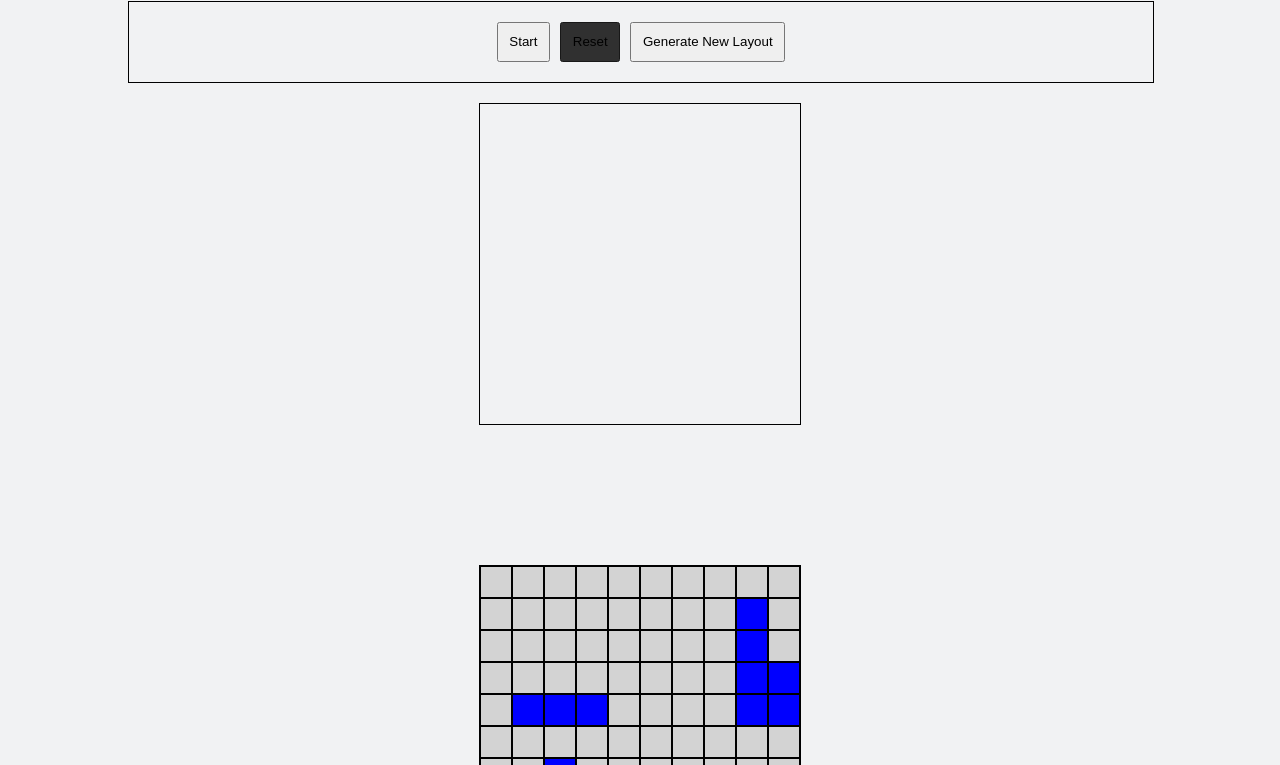
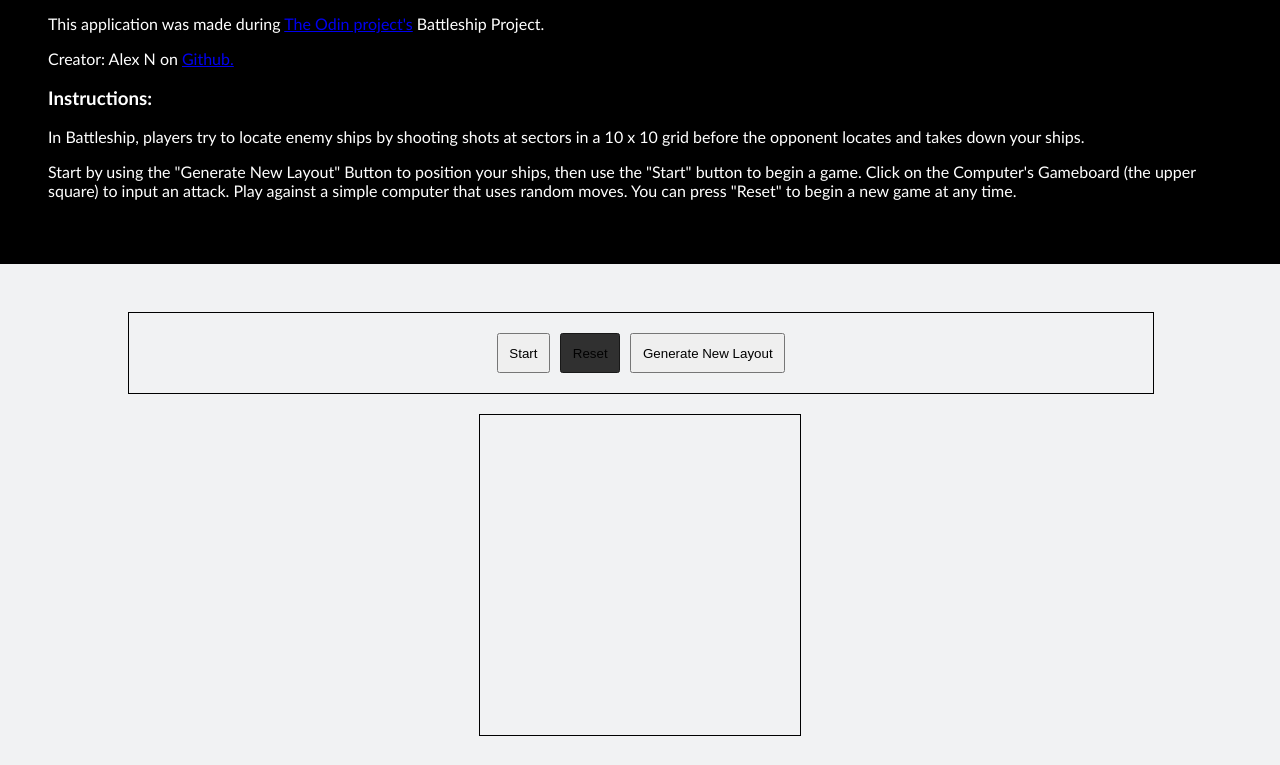
Before and after one commit to Neo319/project-battleship, a website with bundled scripts: page index.html in a window 1280 px wide. Shown: the part 116-881 px from the top of the page. Built offline with nearby package versions, Linux system fonts and the light colour scheme.

Commit message:
write header description and adjust style

```diff
--- a/index.html
+++ b/index.html
@@ -9,7 +9,25 @@
 <body>
     <header>
         <h1>JS Battleship</h1>
-        <p>Description placeholder...</p>
+        <p>
+            This application was made during
+            <a href="http://theodinproject.com">The Odin project's</a>
+            Battleship Project.
+        </p>
+        <p>
+            Creator: Alex N on <a href="http://github.com/Neo319">Github.</a>
+        </p>
+        <h3>Instructions: </h3>
+        <p>
+            In Battleship, players try to locate enemy ships by shooting shots
+            at sectors in a 10 x 10 grid before the opponent locates and takes down your ships.
+        </p>
+        <p>
+            Start by using the "Generate New Layout" Button to position your ships, then use
+            the "Start" button to begin a game. Click on the Computer's Gameboard (the upper square)
+            to input an attack. Play against a simple computer that uses
+            random moves. You can press "Reset" to begin a new game at any time.
+        </p>
     </header>
 
     <div id="buttons">
--- a/style.css
+++ b/style.css
@@ -2,6 +2,14 @@ body {
     margin: 0;
     font-family: 'Gill Sans', 'Gill Sans MT', Calibri, 'Trebuchet MS', sans-serif;
     background-color: #f1f2f3
+}
+
+header {
+background-color: black;
+color: white;
+
+padding: 3em;
+margin-bottom: 3em;
 }
 
 /* flex container for board display elements */
@@ -12,7 +20,7 @@ body {
 
     display: flex;
     flex-flow: column;
-    gap: 5vh;
+    gap: 5px;
 
     align-items: center;
 
@@ -94,7 +102,7 @@ body {
     color: gray;
     font-style: italic;
 
-    height: 20px;
+    height: 1em;
 }
 
 
```
